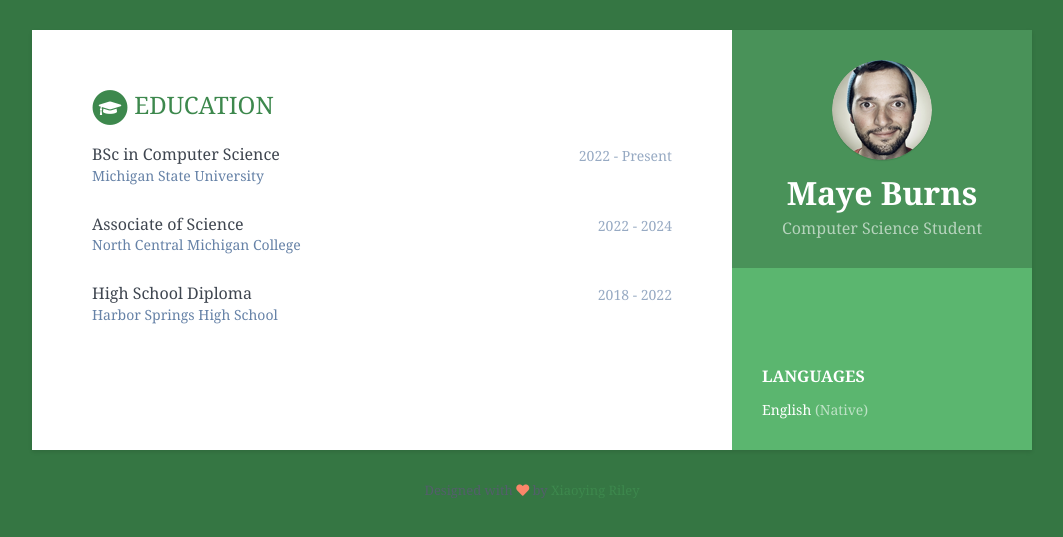
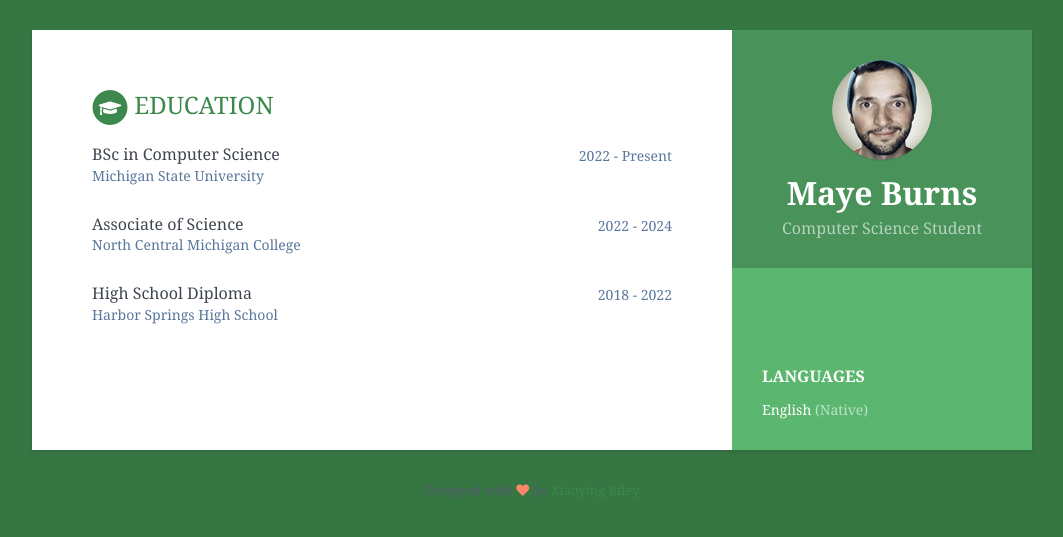
Before and after one commit to burnsmay/burnsmay.github.io.education, a Jekyll site: the page built from index.html, in a window 1280 px wide. Shown: the top 537 px of the page, without its empty margins (108-1171 px from the left). Built offline with Jekyll 4.4.1, drawn with Linux system fonts in a browser that asks for light colours.

Commit message:
Update _base.scss darken color more

```diff
--- a/_sass/_base.scss
+++ b/_sass/_base.scss
@@ -205,14 +205,14 @@ p {
     position: absolute;
     right: 0;
     top: 0;
-    color: $text-grey;
+    color: darken($text-grey, 20%);
     flex: 25%;
   }
   .company,
   .university,
   .cert-org {
     margin-bottom: 10px;
-    color: darken($text-grey, 15%);
+    color: darken($text-grey, 20%);
   }
 
   .project-title {
```
